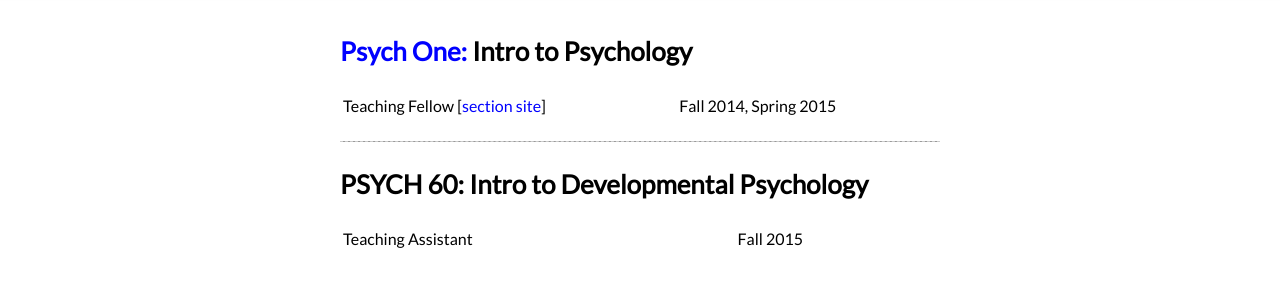
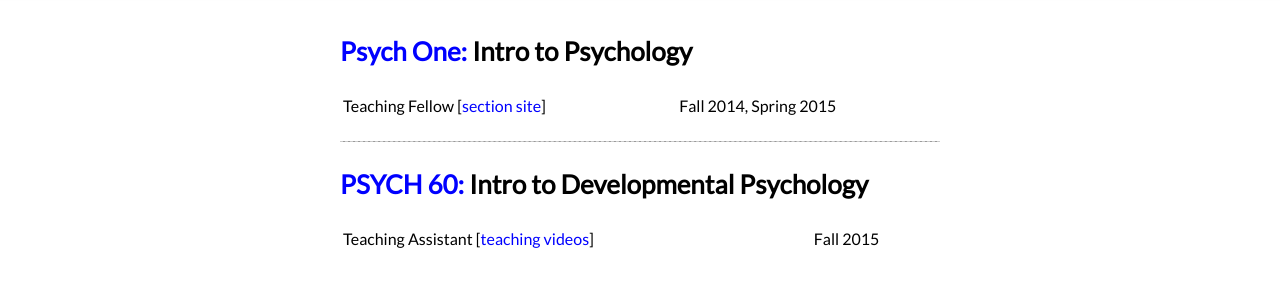
Before and after one commit to kemacdonald/website, a plain HTML site: page teaching.html in a window 1280 px wide. Shown: the part 61-360 px from the top of the page. Drawn offline with Linux system fonts and the light colour scheme.

Commit message:
updated CV

```diff
--- a/teaching.html
+++ b/teaching.html
@@ -29,11 +29,11 @@
 
 	<hr>
 
-	<h3>PSYCH 60: Intro to Developmental Psychology</h3>
+	<h3><a href = "https://docs.google.com/document/d/1O8L8n-9iD2_kdUlXgbGBENxkuAN23VRNWhq7PT_DqVg/edit" target="_blank">PSYCH 60:</a> Intro to Developmental Psychology</h3>
 
 		<table style="width:100%">
 		  	<tr>
-		    <td>Teaching Assistant<br> </td>
+		    <td>Teaching Assistant [<a href = "https://www.youtube.com/playlist?list=PL8OT0lrhVRGj74yjkHKd8MZkN7PhswyGB" target="_blank">teaching videos</a>] <br> </td>
 		    <td>Fall 2015</td>
 		  	</tr>
 		</table>
```
Also changed, not shown: projects.html (+2 -2 lines), 7 other files.
